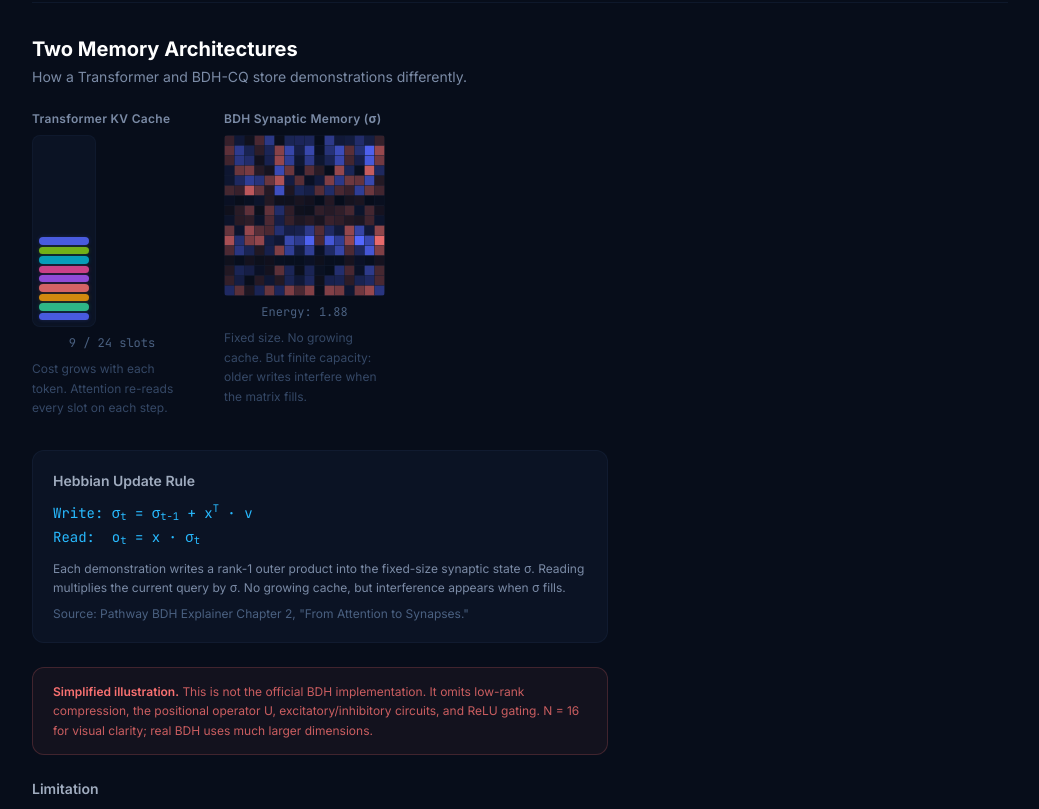
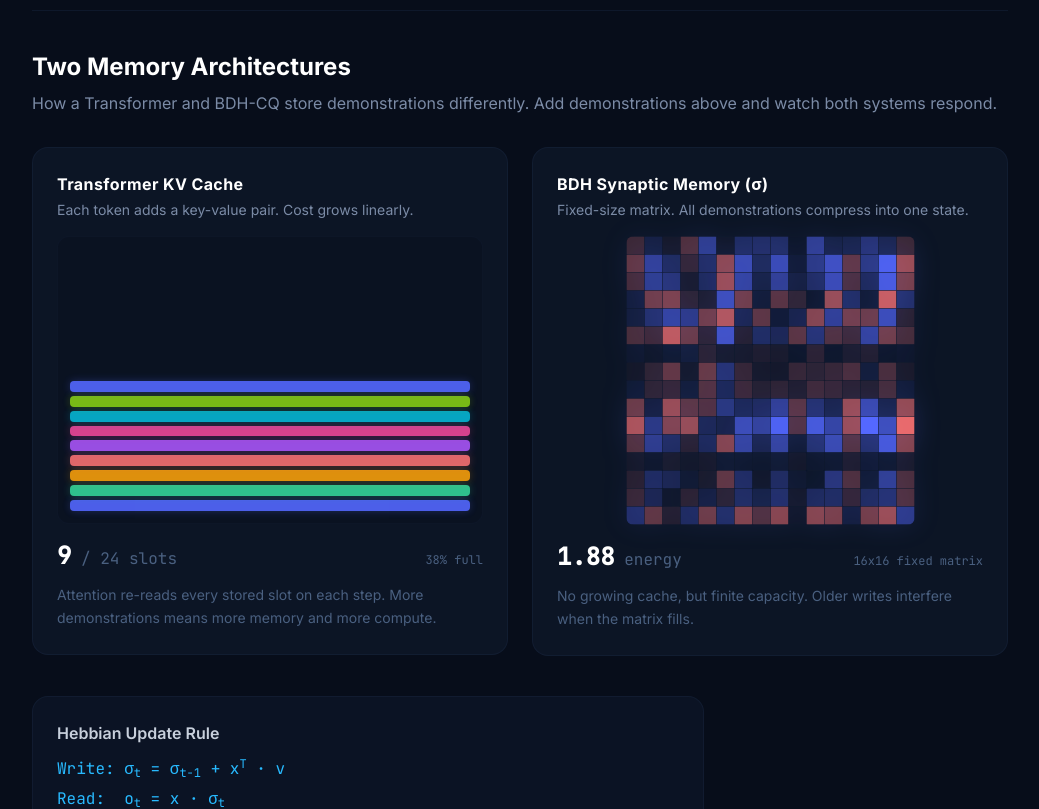
Before and after one commit to wildcraft958/DataForge, a React (Vite) app in the folder web/: page / in a window 1280 px wide. Shown: the part 860-1669 px from the top of the page, without its empty margins (120-1159 px from the left). Built offline with nearby package versions, Linux system fonts and the light colour scheme.

Commit message:
Enlarge BDH memory section with full-width two-column card layout

```diff
--- a/web/src/components/BDHModule.jsx
+++ b/web/src/components/BDHModule.jsx
@@ -3,46 +3,47 @@ import HebbianViz from './HebbianViz'
 
 export default function BDHModule({ demos = [] }) {
   return (
-    <section className="mt-8 pt-4 sm:mt-12 sm:pt-8 border-t border-navy-700/40">
-      <h2 className="text-xl font-bold text-white mb-1">
+    <section className="mt-10 pt-6 sm:mt-14 sm:pt-10 border-t border-navy-700/40">
+      <h2 className="text-2xl font-bold text-white mb-2">
         Two Memory Architectures
       </h2>
-      <p className="text-sm text-navy-300 mb-6">
+      <p className="text-base text-navy-300 mb-8">
         How a Transformer and BDH-CQ store demonstrations differently.
+        Add demonstrations above and watch both systems respond.
       </p>
 
-      <div className="flex flex-wrap items-start gap-8 mb-8">
+      <div className="grid grid-cols-1 md:grid-cols-2 gap-6 mb-10">
         <KVCacheViz demoCount={demos.length} />
         <HebbianViz demos={demos} />
       </div>
 
-      <div className="bg-navy-800/50 border border-navy-700/40 rounded-xl p-5 mb-6 max-w-xl">
-        <h3 className="text-sm font-semibold text-navy-200 mb-3">
+      <div className="bg-navy-800/50 border border-navy-700/40 rounded-2xl p-6 mb-6 max-w-2xl">
+        <h3 className="text-base font-semibold text-navy-100 mb-3">
           Hebbian Update Rule
         </h3>
-        <div className="font-mono text-sm text-pw-cyan space-y-1">
+        <div className="font-mono text-base text-pw-cyan space-y-1.5">
           <p>Write: σ<sub>t</sub> = σ<sub>t-1</sub> + x<sup>T</sup> · v</p>
           <p>Read:&nbsp; o<sub>t</sub> = x · σ<sub>t</sub></p>
         </div>
-        <p className="text-xs text-navy-300 mt-3 leading-relaxed">
+        <p className="text-sm text-navy-300 mt-4 leading-relaxed">
           Each demonstration writes a rank-1 outer product into the fixed-size
           synaptic state σ. Reading multiplies the current query by σ. No growing
           cache, but interference appears when σ fills.
         </p>
-        <p className="text-xs text-navy-400 mt-2">
+        <p className="text-xs text-navy-400 mt-3">
           Source: Pathway BDH Explainer Chapter 2, "From Attention to Synapses."
         </p>
       </div>
 
-      <div className="bg-pw-error/5 border border-pw-error/20 rounded-xl px-5 py-3.5 text-xs text-pw-error/80 max-w-xl leading-relaxed">
+      <div className="bg-pw-error/5 border border-pw-error/20 rounded-2xl px-6 py-4 text-sm text-pw-error/80 max-w-2xl leading-relaxed">
         <span className="font-semibold text-pw-error">Simplified illustration.</span>{' '}
         This is not the official BDH implementation. It omits low-rank compression,
         the positional operator U, excitatory/inhibitory circuits, and ReLU gating.
         N = 16 for visual clarity; real BDH uses much larger dimensions.
       </div>
 
-      <div className="mt-6 max-w-xl">
-        <h3 className="text-sm font-semibold text-navy-200 mb-2">
+      <div className="mt-8 max-w-2xl">
+        <h3 className="text-base font-semibold text-navy-100 mb-2">
           Limitation
         </h3>
         <p className="text-sm text-navy-300 leading-relaxed">
--- a/web/src/components/HebbianViz.jsx
+++ b/web/src/components/HebbianViz.jsx
@@ -1,7 +1,7 @@
 import { useState, useEffect, useRef } from 'react'
 
 const N = 16
-const CELL_PX = 10
+const CELL_PX = 18
 
 function createProjection(seed = 42) {
   let s = seed
@@ -81,15 +81,23 @@ export default function HebbianViz({ demos = [] }) {
   const h = N * CELL_PX
 
   return (
-    <div className="flex flex-col gap-2">
-      <h4 className="text-xs font-semibold text-navy-300 tracking-wide">
+    <div className="flex flex-col gap-3 flex-1 min-w-[280px]">
+      <div className="bg-navy-800/60 border border-navy-700/40 rounded-2xl p-6">
+        <h4 className="text-base font-bold text-white tracking-wide mb-1">
           BDH Synaptic Memory (σ)
         </h4>
+        <p className="text-sm text-navy-300 mb-4">
+          Fixed-size matrix. All demonstrations compress into one state.
+        </p>
+        <div className="flex justify-center">
           <svg
             width={w + 1}
             height={h + 1}
             viewBox={`0 0 ${w + 1} ${h + 1}`}
-        className="rounded"
+            className="rounded-lg"
+            style={{
+              filter: energy > 0.5 ? `drop-shadow(0 0 12px rgba(84, 104, 255, 0.25))` : 'none',
+            }}
           >
             {sigma.map((row, i) =>
               row.map((val, j) => {
@@ -106,18 +114,28 @@ export default function HebbianViz({ demos = [] }) {
                     height={CELL_PX}
                     fill={`rgba(${r},${g},${b},${intensity.toFixed(3)})`}
                     stroke="#111B2E"
-                strokeWidth={0.3}
+                    strokeWidth={0.4}
+                    rx={1}
                   />
                 )
               })
             )}
           </svg>
-      <span className="text-xs text-navy-400 font-mono text-center">
-        Energy: {energy.toFixed(2)}
+        </div>
+        <div className="mt-4 flex items-baseline justify-between">
+          <span className="text-2xl font-bold text-white font-mono">
+            {energy.toFixed(2)}
+            <span className="text-base text-navy-400 font-normal"> energy</span>
           </span>
-      <p className="text-xs text-navy-500 max-w-[10rem] leading-relaxed">
-        Fixed size. No growing cache. But finite capacity: older writes interfere when the matrix fills.
+          <span className="text-xs text-navy-400 font-mono">
+            {N}x{N} fixed matrix
+          </span>
+        </div>
+        <p className="text-sm text-navy-400 mt-3 leading-relaxed">
+          No growing cache, but finite capacity.
+          Older writes interfere when the matrix fills.
         </p>
+      </div>
     </div>
   )
 }
--- a/web/src/components/KVCacheViz.jsx
+++ b/web/src/components/KVCacheViz.jsx
@@ -2,30 +2,42 @@ export default function KVCacheViz({ demoCount = 0, maxSlots = 24 }) {
   const filled = Math.min(demoCount * 3, maxSlots)
 
   return (
-    <div className="flex flex-col gap-2">
-      <h4 className="text-xs font-semibold text-navy-300 tracking-wide">
+    <div className="flex flex-col gap-3 flex-1 min-w-[280px]">
+      <div className="bg-navy-800/60 border border-navy-700/40 rounded-2xl p-6">
+        <h4 className="text-base font-bold text-white tracking-wide mb-1">
           Transformer KV Cache
         </h4>
-      <div className="flex flex-col-reverse gap-0.5 h-48 w-16 bg-navy-800/50 rounded-lg p-1.5 overflow-hidden border border-navy-700/30">
+        <p className="text-sm text-navy-300 mb-4">
+          Each token adds a key-value pair. Cost grows linearly.
+        </p>
+        <div className="flex flex-col-reverse gap-1 h-72 w-full bg-navy-900/60 rounded-xl p-3 overflow-hidden border border-navy-700/20">
           {Array.from({ length: filled }, (_, i) => (
             <div
               key={i}
-            className="w-full rounded-sm transition-all duration-300"
+              className="w-full rounded transition-all duration-300"
               style={{
                 height: `${100 / maxSlots}%`,
                 backgroundColor: barColor(i),
-              opacity: 0.85,
-              boxShadow: `0 0 4px ${barColor(i)}40`,
+                opacity: 0.9,
+                boxShadow: `0 0 8px ${barColor(i)}50`,
               }}
             />
           ))}
         </div>
-      <span className="text-xs text-navy-400 font-mono text-center">
-        {filled} / {maxSlots} slots
+        <div className="mt-4 flex items-baseline justify-between">
+          <span className="text-2xl font-bold text-white font-mono">
+            {filled}
+            <span className="text-base text-navy-400 font-normal"> / {maxSlots} slots</span>
           </span>
-      <p className="text-xs text-navy-500 max-w-[10rem] leading-relaxed">
-        Cost grows with each token. Attention re-reads every slot on each step.
+          <span className="text-xs text-navy-400 font-mono">
+            {filled > 0 ? `${(filled / maxSlots * 100).toFixed(0)}% full` : 'empty'}
+          </span>
+        </div>
+        <p className="text-sm text-navy-400 mt-3 leading-relaxed">
+          Attention re-reads every stored slot on each step.
+          More demonstrations means more memory and more compute.
         </p>
+      </div>
     </div>
   )
 }
```
Lines whose indentation alone changed are shown as unchanged.
